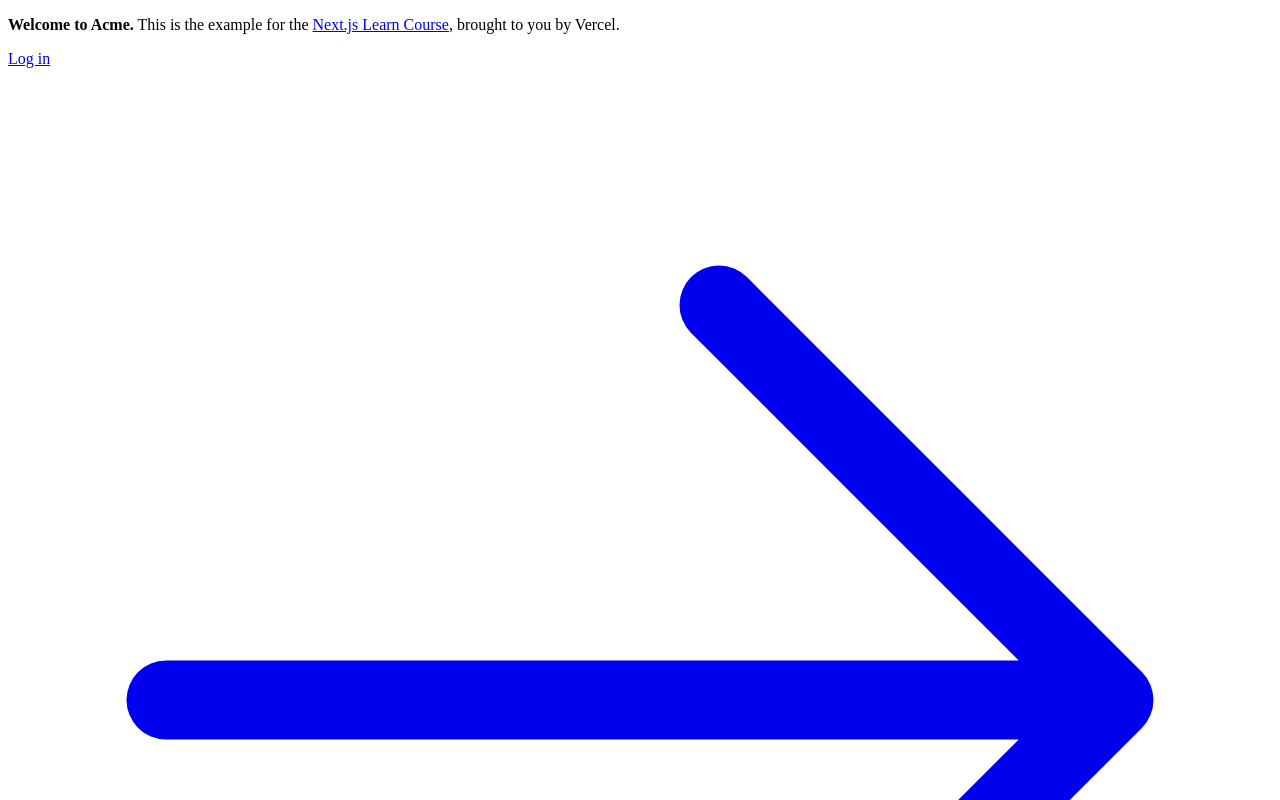
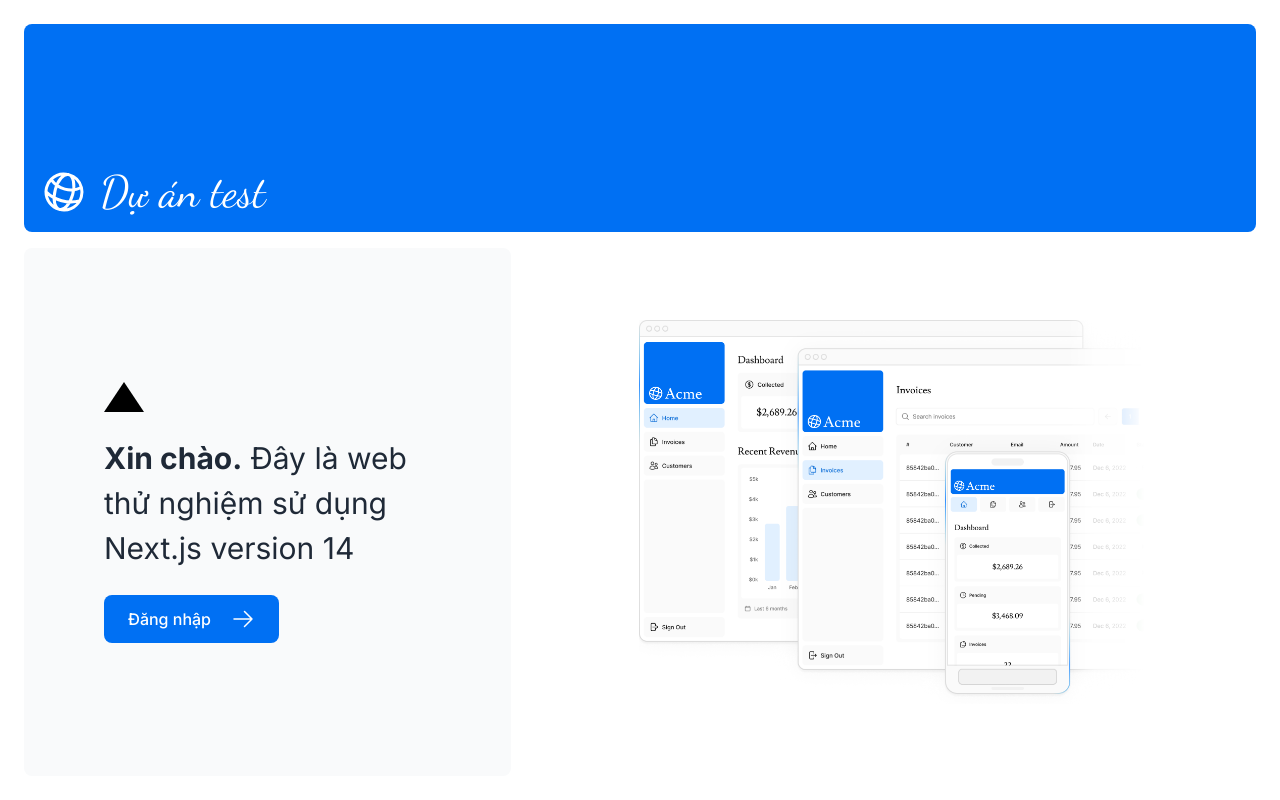
Before and after one commit to minhbvhp/nextjs-dashboard, a Next.js app: page / in a window 1280 px wide. Shown: the top 800 px of the page. Built offline with nearby package versions, Linux system fonts and the light colour scheme.

Commit message:
chapter 5

```diff
--- /dev/null
+++ b/app/dashboard/customers/page.tsx
@@ -0,0 +1,3 @@
+export default function Page() {
+  return <p>Nội dung trang Khách hàng</p>;
+}
--- /dev/null
+++ b/app/dashboard/invoices/page.tsx
@@ -0,0 +1,3 @@
+export default function Page() {
+  return <p>Nội dung trang Hóa đơn</p>;
+}
--- /dev/null
+++ b/app/dashboard/layout.tsx
@@ -0,0 +1,12 @@
+import SideNav from '@/app/ui/dashboard/sidenav';
+
+export default function Layout({ children }: { children: React.ReactNode }) {
+  return (
+    <div className="flex h-screen flex-col md:flex-row md:overflow-hidden">
+      <div className="w-full flex-none md:w-64">
+        <SideNav />
+      </div>
+      <div className="flex-grow p-6 md:overflow-y-auto md:p-12">{children}</div>
+    </div>
+  );
+}
--- /dev/null
+++ b/app/dashboard/page.tsx
@@ -0,0 +1,3 @@
+export default function Page() {
+  return <p>Nội dung trang chủ</p>;
+}
--- a/app/layout.tsx
+++ b/app/layout.tsx
@@ -1,3 +1,6 @@
+import '@/app/ui/global.css';
+import { inter } from '@/app/ui/fonts';
+
 export default function RootLayout({
   children,
 }: {
@@ -5,7 +8,7 @@ export default function RootLayout({
 }) {
   return (
     <html lang="en">
-      <body>{children}</body>
+      <body className={`${inter.className} antialiased`}>{children}</body>
     </html>
   );
 }
--- a/app/page.tsx
+++ b/app/page.tsx
@@ -1,31 +1,49 @@
 import AcmeLogo from '@/app/ui/acme-logo';
 import { ArrowRightIcon } from '@heroicons/react/24/outline';
 import Link from 'next/link';
+import styles from '@/app/ui/home.module.css';
+import { inter } from '@/app/ui/fonts';
+import Image from 'next/image';
 
 export default function Page() {
   return (
     <main className="flex min-h-screen flex-col p-6">
       <div className="flex h-20 shrink-0 items-end rounded-lg bg-blue-500 p-4 md:h-52">
-        {/* <AcmeLogo /> */}
+        <AcmeLogo />
       </div>
       <div className="mt-4 flex grow flex-col gap-4 md:flex-row">
         <div className="flex flex-col justify-center gap-6 rounded-lg bg-gray-50 px-6 py-10 md:w-2/5 md:px-20">
-          <p className={`text-xl text-gray-800 md:text-3xl md:leading-normal`}>
-            <strong>Welcome to Acme.</strong> This is the example for the{' '}
-            <a href="https://nextjs.org/learn/" className="text-blue-500">
-              Next.js Learn Course
-            </a>
-            , brought to you by Vercel.
+          <div className={styles.shape} />
+          <p
+            className={`${inter.className} text-xl text-gray-800 md:text-3xl md:leading-normal`}
+          >
+            <strong>Xin chào.</strong> Đây là web thử nghiệm sử dụng Next.js
+            version 14
           </p>
           <Link
             href="/login"
             className="flex items-center gap-5 self-start rounded-lg bg-blue-500 px-6 py-3 text-sm font-medium text-white transition-colors hover:bg-blue-400 md:text-base"
           >
-            <span>Log in</span> <ArrowRightIcon className="w-5 md:w-6" />
+            <span>Đăng nhập</span> <ArrowRightIcon className="w-5 md:w-6" />
           </Link>
         </div>
         <div className="flex items-center justify-center p-6 md:w-3/5 md:px-28 md:py-12">
           {/* Add Hero Images Here */}
+          <Image
+            src="/hero-desktop.png"
+            width={1000}
+            height={760}
+            className="hidden md:block"
+            alt="Screenshots of the dashboard project showing desktop version"
+          />
+
+          <Image
+            src="/hero-mobile.png"
+            width={560}
+            height={620}
+            className="block md:hidden"
+            alt="Screenshots of the dashboard project showing mobile version"
+          />
         </div>
       </div>
     </main>
--- a/app/ui/acme-logo.tsx
+++ b/app/ui/acme-logo.tsx
@@ -1,13 +1,13 @@
 import { GlobeAltIcon } from '@heroicons/react/24/outline';
-import { lusitana } from '@/app/ui/fonts';
+import { dancingScript } from '@/app/ui/fonts';
 
 export default function AcmeLogo() {
   return (
     <div
-      className={`${lusitana.className} flex flex-row items-center leading-none text-white`}
+      className={`${dancingScript.className} flex flex-row items-center leading-none text-white`}
     >
       <GlobeAltIcon className="h-12 w-12 rotate-[15deg]" />
-      <p className="text-[44px]">Acme</p>
+      <p className="ml-3 text-[44px]">Dự án test</p>
     </div>
   );
 }
--- a/app/ui/dashboard/nav-links.tsx
+++ b/app/ui/dashboard/nav-links.tsx
@@ -1,35 +1,47 @@
+'use client';
+
 import {
   UserGroupIcon,
   HomeIcon,
   DocumentDuplicateIcon,
 } from '@heroicons/react/24/outline';
+import Link from 'next/link';
+import { usePathname } from 'next/navigation';
+import clsx from 'clsx';
 
 // Map of links to display in the side navigation.
 // Depending on the size of the application, this would be stored in a database.
 const links = [
-  { name: 'Home', href: '/dashboard', icon: HomeIcon },
+  { name: 'Trang chủ', href: '/dashboard', icon: HomeIcon },
   {
-    name: 'Invoices',
+    name: 'Hóa đơn',
     href: '/dashboard/invoices',
     icon: DocumentDuplicateIcon,
   },
-  { name: 'Customers', href: '/dashboard/customers', icon: UserGroupIcon },
+  { name: 'Khách hàng', href: '/dashboard/customers', icon: UserGroupIcon },
 ];
 
 export default function NavLinks() {
+  const pathname = usePathname();
+
   return (
     <>
       {links.map((link) => {
         const LinkIcon = link.icon;
         return (
-          <a
+          <Link
             key={link.name}
             href={link.href}
-            className="flex h-[48px] grow items-center justify-center gap-2 rounded-md bg-gray-50 p-3 text-sm font-medium hover:bg-sky-100 hover:text-blue-600 md:flex-none md:justify-start md:p-2 md:px-3"
+            className={clsx(
+              'flex h-[48px] grow items-center justify-center gap-2 rounded-md bg-gray-50 p-3 text-sm font-medium hover:bg-sky-100 hover:text-blue-600 md:flex-none md:justify-start md:p-2 md:px-3',
+              {
+                'bg-sky-100 text-blue-600': pathname === link.href,
+              },
+            )}
           >
             <LinkIcon className="w-6" />
             <p className="hidden md:block">{link.name}</p>
-          </a>
+          </Link>
         );
       })}
     </>
--- a/app/ui/dashboard/sidenav.tsx
+++ b/app/ui/dashboard/sidenav.tsx
@@ -20,7 +20,7 @@ export default function SideNav() {
         <form>
           <button className="flex h-[48px] w-full grow items-center justify-center gap-2 rounded-md bg-gray-50 p-3 text-sm font-medium hover:bg-sky-100 hover:text-blue-600 md:flex-none md:justify-start md:p-2 md:px-3">
             <PowerIcon className="w-6" />
-            <div className="hidden md:block">Sign Out</div>
+            <div className="hidden md:block">Đăng xuất</div>
           </button>
         </form>
       </div>
--- /dev/null
+++ b/app/ui/fonts.ts
@@ -0,0 +1,8 @@
+import { Inter, Dancing_Script } from 'next/font/google';
+
+export const inter = Inter({ subsets: ['vietnamese'] });
+
+export const dancingScript = Dancing_Script({
+  weight: ['400', '400'],
+  subsets: ['vietnamese'],
+});
--- /dev/null
+++ b/app/ui/home.module.css
@@ -0,0 +1,7 @@
+.shape {
+  height: 0;
+  width: 0;
+  border-bottom: 30px solid black;
+  border-left: 20px solid transparent;
+  border-right: 20px solid transparent;
+}
```
